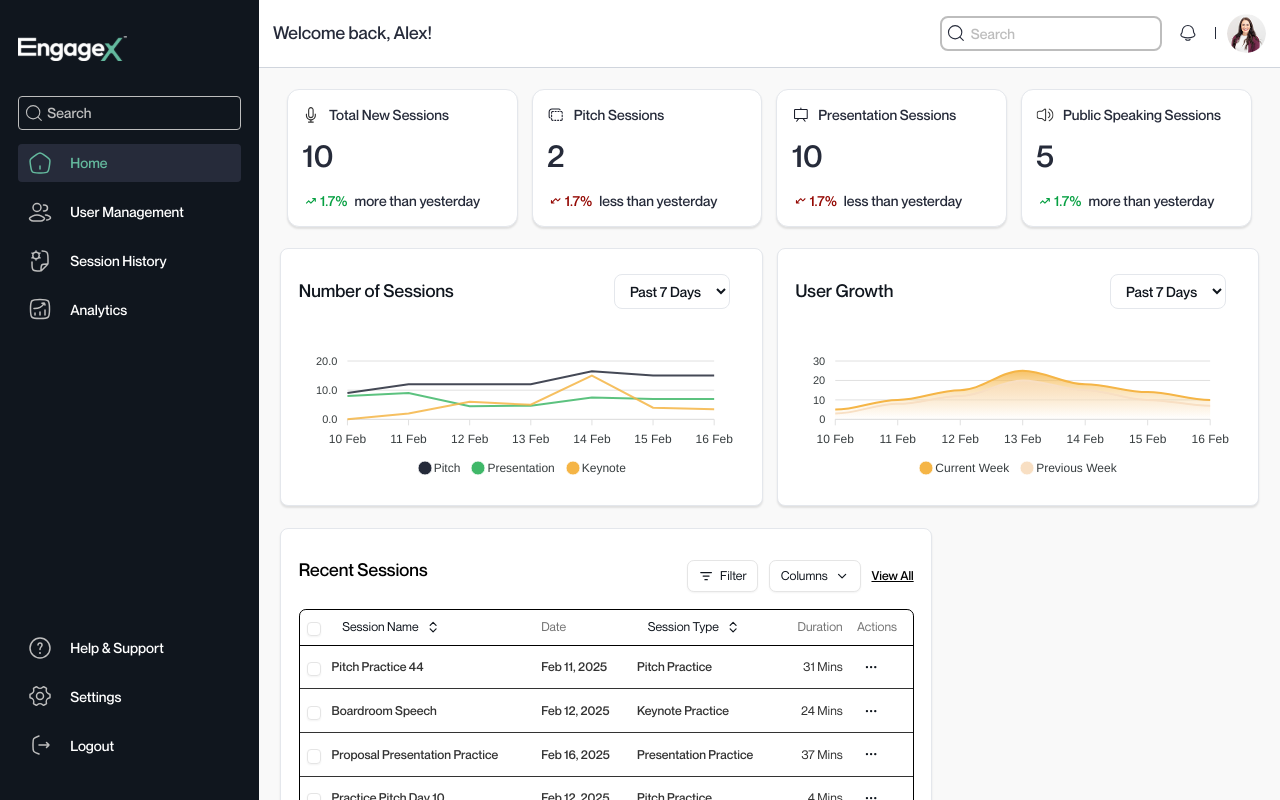
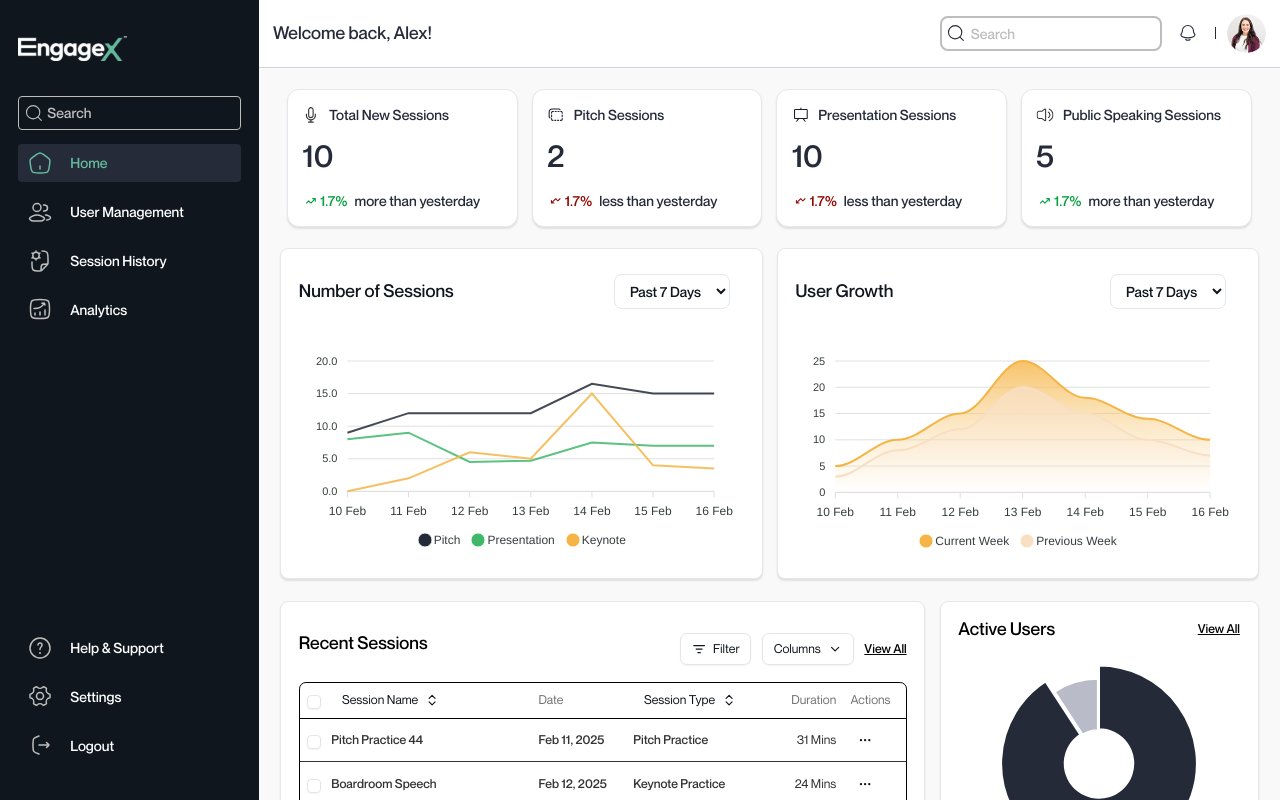
Before and after one commit to HoodieDan/axel-dashboard, a React (Vite) app: page /dashboard/admin in a window 1280 px wide. Built offline with nearby package versions, Linux system fonts and the light colour scheme.

Commit message:
feat: Add DonutChart component and integrate it into the admin dashboard; update styles and variables for consistency

```diff
--- /dev/null
+++ b/src/components/dashboard/DonutChart.tsx
@@ -0,0 +1,76 @@
+import React, { useState } from "react";
+import Chart from "react-apexcharts";
+
+interface DonutChartProps {
+    series: { name: string; data: number[] }[];
+    categories: string[];
+    colors?: string[];
+}
+
+const DonutChart: React.FC<DonutChartProps> = ({ series, categories, colors = ["#252A39", "#B9BCC8", "#F5B546"] }) => {
+    const [selected, setSelected] = useState<{ label: string; value: number } | null>(null);
+
+    // Extract data for the chart
+    const seriesData = series.flatMap((item) => item.data);
+
+    const options = {
+        chart: {
+            type: "donut" as const,
+            toolbar: { show: false },
+            events: {
+                // eslint-disable-next-line @typescript-eslint/no-explicit-any
+                dataPointSelection: (_event: any, _chartContext: any, config: any) => {
+                    setSelected({
+                        label: categories[config.dataPointIndex],
+                        value: seriesData[config.dataPointIndex],
+                    });
+                },
+            },
+        },
+        dataLabels: {
+            enabled: false,
+        },
+        labels: categories,
+        colors: colors,
+        legend: {
+            position: "bottom" as const,
+            show: false,
+        },
+        plotOptions: {
+            pie: {
+                donut: {
+                    size: "35%", // Overall donut size
+                    labels: {
+                        show: false,
+                    },
+                },
+                expandOnClick: true,
+                customScale: 1,
+                stroke: {
+                    width: [5, 2],
+                },
+            },
+        },
+        tooltip: {
+            enabled: true,
+            y: {
+                formatter: (val: number) => val.toLocaleString(),
+            },
+        },
+    };
+
+    return (
+        <div className="relative w-full h-full">
+            <Chart options={options} series={seriesData} type="donut" width="100%" height="100%" />
+
+            {selected && (
+                <div className="absolute top-2 left-2 p-3 bg-white shadow-md rounded-md">
+                    <p className="text-sm font-semibold">📍 {selected.label}</p>
+                    <p className="text-xs">Value: {selected.value}</p>
+                </div>
+            )}
+        </div>
+    );
+};
+
+export default DonutChart;
--- a/src/components/dashboard/TableComponent.tsx
+++ b/src/components/dashboard/RecentSessions.tsx
@@ -11,7 +11,7 @@ import {
   getSortedRowModel,
   useReactTable,
 } from "@tanstack/react-table"
-import { ChevronsUpDown, ChevronDown, MoreHorizontal, ListFilter } from "lucide-react"
+import { ChevronsUpDown, ChevronDown, MoreHorizontal, ListFilter, ChartLine, Download } from "lucide-react"
 
 import { Button } from "@/components/ui/button"
 import { Checkbox } from "@/components/ui/checkbox"
@@ -161,8 +161,8 @@ export const columns: ColumnDef<Session>[] = [
             </Button>
           </DropdownMenuTrigger>
           <DropdownMenuContent align="end">
-            <DropdownMenuItem>View Report</DropdownMenuItem>
-            <DropdownMenuItem>Download</DropdownMenuItem>
+            <DropdownMenuItem> <ChartLine className="text-black" /> View Report</DropdownMenuItem>
+            <DropdownMenuItem> <Download className="text-black" /> Download</DropdownMenuItem>
           </DropdownMenuContent>
         </DropdownMenu>
       )
--- a/src/pages/Dashboard/Admin/Index.tsx
+++ b/src/pages/Dashboard/Admin/Index.tsx
@@ -1,7 +1,8 @@
 import React from 'react';
 import LineChart from '../../../components/dashboard/LineChart';
 import MultiAreaChart from '../../../components/dashboard/MultiAreaChart';
-import TableComponent from '../../../components/dashboard/TableComponent';
+import RecentSessions from '../../../components/dashboard/RecentSessions';
+import DonutChart from '@/components/dashboard/DonutChart';
 
 const AdminDashboardHome: React.FC = () => {
 
@@ -81,6 +82,11 @@ const AdminDashboardHome: React.FC = () => {
 
     const categoriesData = ["10 Feb", "11 Feb", "12 Feb", "13 Feb", "14 Feb", "15 Feb", "16 Feb"];
 
+    const donutData = [
+        { name: "Users", data: [908, 92] }
+    ];
+    const donutCategories = ["Active Users", "Inactive Users"];
+
     return (
         <div className='admin__dashboard__index py-3'>
 
@@ -148,22 +154,70 @@ const AdminDashboardHome: React.FC = () => {
                             </select>
                             </div>
                         </div>
-                        <div className="chart__div mixed__chart flex-1">
+                        <div className="chart__div flex-1">
                             <MultiAreaChart series={seriesData} categories={categoriesData} />
                         </div>
                     </div>
                 </div>
             </div>
 
-            <div className="flex flex-wrap gap-4">
-                <div className="w-full lg:w-6/9 mb-4 mt-3 shad__table">
+            <div className="flex flex-wrap lg:items-stretch">
+                <div className="w-full lg:w-6/9 lg:pe-2 mb-4 mt-3 shad__table">
                     <div className="dash__card px-5 py-4 rounded-[8px]">
-                        <TableComponent />
+                        <RecentSessions />
                     </div>
                 </div>
 
-                <div className="w-full lg:w-3/9 mb-4 mt-3 table">
+                <div className="w-full lg:w-3/9 lg:ps-2 mb-4 mt-3 h-full">
                     <div className="dash__card w-full px-5 py-4 rounded-[8px]">
+                        <div className="flex items-center justify-between mb-4">
+                            <p className="big">Active Users</p>
+                            <small className="underline cursor-pointer">View All</small>
+                        </div>
+                        <div className="w-full h-auto donut__chart">
+                            <div className="h-60 mb-3">
+                                <DonutChart series={donutData} categories={donutCategories} />
+                            </div>
+
+                            <div className="donut__details p-3">
+
+                                {/* total users  */}
+                                <div className="flex justify-between items-center mb-2.5">
+                                    <div className="flex gap-2 items-center">
+                                        <h4 className='gunmetal'>{donutData[0].data.reduce((acc, value) => acc + value, 0)}</h4>
+                                        <p className='auro__metal'>Total Users</p>
+                                    </div>
+                                    <div className="flex items-center me-2">
+                                        <svg width="24" height="24" viewBox="0 0 24 24" fill="none" xmlns="http://www.w3.org/2000/svg">
+                                            <path d="M13.7508 9C13.7508 8.80109 13.8298 8.61032 13.9705 8.46967C14.1111 8.32902 14.3019 8.25 14.5008 8.25H18.0008C18.1997 8.25 18.3905 8.32902 18.5312 8.46967C18.6718 8.61032 18.7508 8.80109 18.7508 9V12.5C18.7508 12.6989 18.6718 12.8897 18.5312 13.0303C18.3905 13.171 18.1997 13.25 18.0008 13.25C17.8019 13.25 17.6111 13.171 17.4705 13.0303C17.3298 12.8897 17.2508 12.6989 17.2508 12.5V10.81L12.5308 15.53C12.3902 15.6705 12.1996 15.7493 12.0008 15.7493C11.8021 15.7493 11.6114 15.6705 11.4708 15.53L9.00082 13.06L6.53082 15.53C6.38865 15.6625 6.2006 15.7346 6.0063 15.7312C5.812 15.7277 5.62661 15.649 5.4892 15.5116C5.35179 15.3742 5.27308 15.1888 5.26965 14.9945C5.26622 14.8002 5.33834 14.6122 5.47082 14.47L8.47082 11.47C8.61145 11.3295 8.80207 11.2507 9.00082 11.2507C9.19957 11.2507 9.3902 11.3295 9.53082 11.47L12.0008 13.94L16.1908 9.75H14.5008C14.3019 9.75 14.1111 9.67098 13.9705 9.53033C13.8298 9.38968 13.7508 9.19891 13.7508 9Z" fill="#07A042"/>
+                                        </svg>
+                                        <p style={{ color: '#07A042' }}>1.7%</p>
+                                    </div>
+                                </div>
+
+                                {/* Active Users  */}
+                                <div className="flex justify-between items-center mb-2">
+                                    <div className="flex gap-2 items-center">
+                                        <div className="gunmetal__bg h-4 w-2 rounded-[2px]"></div>
+                                        <p className='auro__metal'>Active Users</p>
+                                    </div>
+                                    <div className="flex items-center me-2">
+                                        <p className='gunmetal'>{ donutData[0].data[0] }</p>
+                                    </div>
+                                </div>
+
+                                {/* inactive users  */}
+                                <div className="flex justify-between items-center">
+                                    <div className="flex gap-2 items-center">
+                                        <div className="auro__bg h-4 w-2 rounded-[2px]"></div>
+                                        <p className='auro__metal'>Inactive Users</p>
+                                    </div>
+                                    <div className="flex items-center me-2">
+                                        <p className='gunmetal'>{ donutData[0].data[1] }</p>
+                                    </div>
+                                </div>
+                            </div>
+                        </div>
                     </div>
                 </div>
             </div>
--- a/src/styles/base/_base.scss
+++ b/src/styles/base/_base.scss
@@ -262,3 +262,7 @@ button {
 .chinese__black {
   color: $color-chinese-black;
 }
+
+.auro__metal {
+  color: $color-auro-metal-saurus;
+}
--- a/src/styles/pages/dashboard/admin/index.scss
+++ b/src/styles/pages/dashboard/admin/index.scss
@@ -36,6 +36,14 @@
         }
     }
 
+    .chart__div {
+        aspect-ratio: 2/1;
+
+        @include media('<tablet') {
+            aspect-ratio: auto;
+        }
+    }
+
     .shad__table {
         button {
             background: transparent;
@@ -51,4 +59,36 @@
             }
         }
     }
+
+    .donut__chart {
+        .apexcharts-series {
+            // &[rel="1"] {
+            //     path {
+            //         transform: scale(1.1); /* Increase outer radius */
+            //         transform-origin: center;
+            //     }
+            // }
+            &[rel="2"] {
+                path {
+                    transform: scale(0.8) translate(-0.8vw, -0.6vw);
+                    transform-origin: center;
+
+                    @include media('<phone') {
+                        transform: scale(0.8) translate(-4vw, -3vw);
+                        transform-origin: center;
+                    }
+                }
+            }
+        }
+    }
+
+    .donut__details {
+        .auro__bg {
+            background-color: $color-auro-metal-saurus;
+        }
+
+        .gunmetal__bg {
+            background-color: $color-gunmetal;
+        }
+    }
 }
--- a/src/styles/utils/_variables.scss
+++ b/src/styles/utils/_variables.scss
@@ -20,6 +20,7 @@ $color-pale-taupe: #C29C81;
 $color-gold-crayola: #EEBC89;
 $color-pantone-green: #07A042;
 $color-crimson-red: #940803;
+$color-auro-metal-saurus: #6B7186;
 
 $font-montserrat: "Montserrat";
 $font-montreal: "Neue Montreal";
```
